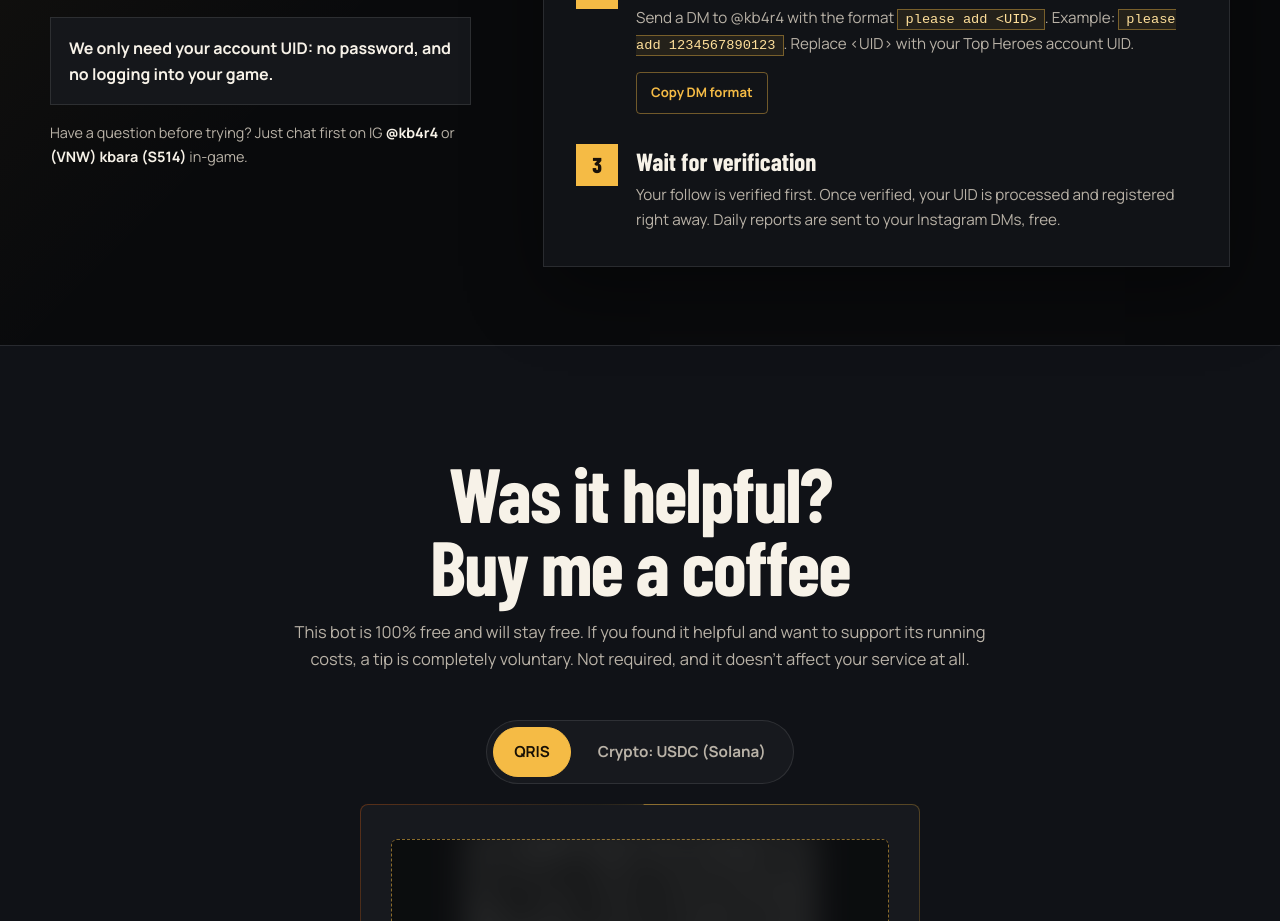
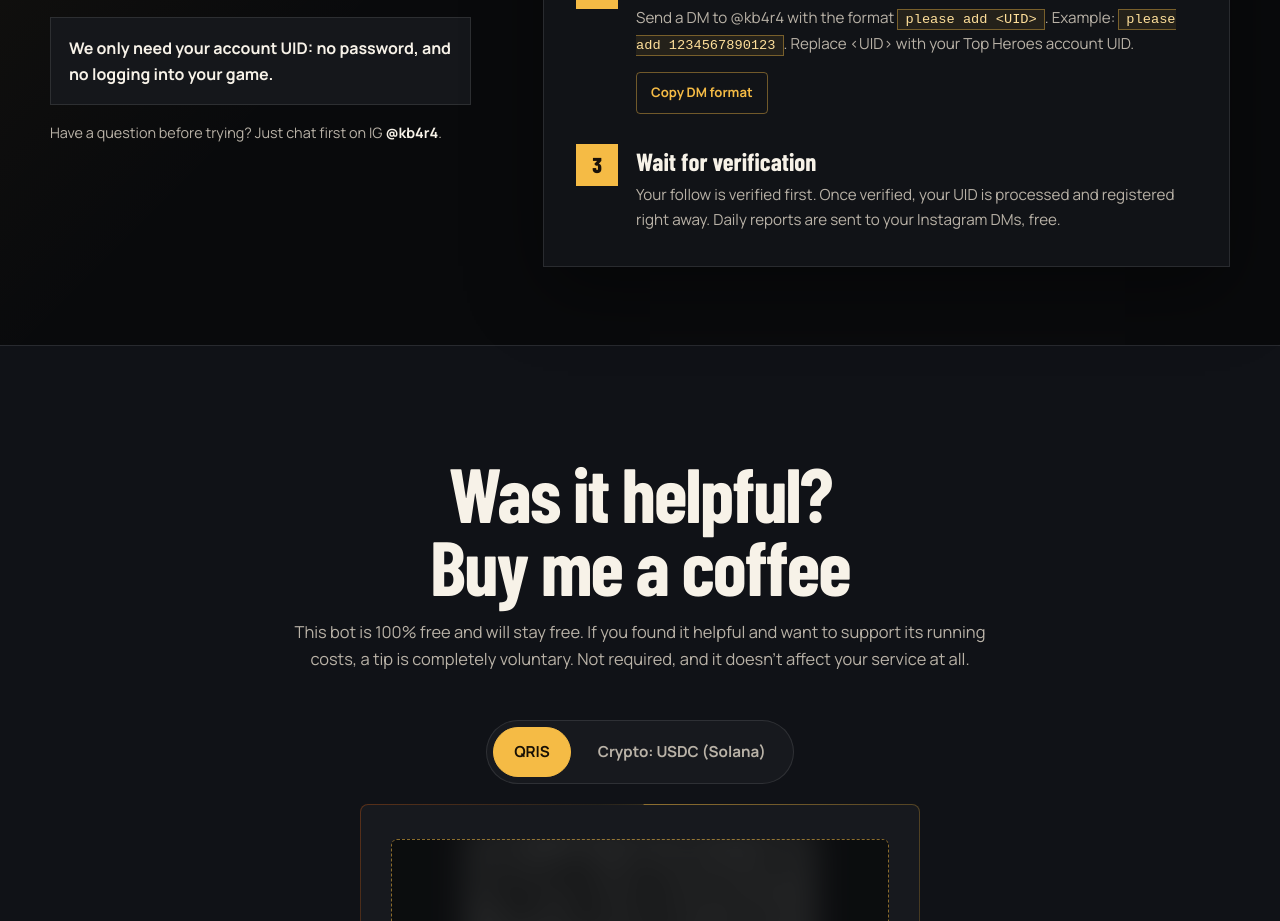
Before and after one commit to Malm4l/ClaimdailyTH-landing-page, a plain HTML site: page index.html in a window 1280 px wide. Shown: the part 3841-4762 px from the top of the page. Drawn offline with Linux system fonts and the light colour scheme.

Commit message:
Remove in-game contact from contact line (index)

```diff
--- a/index.html
+++ b/index.html
@@ -194,7 +194,7 @@
           <h2 id="daftar-title" data-i18n="orderTitle">Sign up in 3 steps.</h2>
           <p data-i18n="orderIntro">No forms and no payment. Just follow, send a DM, then wait for verification.</p>
           <div class="order-note" data-i18n="orderNote">We only need your account UID: no password, and no logging into your game.</div>
-          <p class="alternate-contact" data-i18n="altContact">Have a question before trying? Just chat first on IG <a href="https://instagram.com/kb4r4" target="_blank" rel="noopener noreferrer"><strong>@kb4r4</strong></a> or <strong>(VNW) kbara (S514)</strong> in-game.</p>
+          <p class="alternate-contact" data-i18n="altContact">Have a question before trying? Just chat first on IG <a href="https://instagram.com/kb4r4" target="_blank" rel="noopener noreferrer"><strong>@kb4r4</strong></a>.</p>
         </div>
         <div class="register-panel">
           <ol class="register-steps">
```
